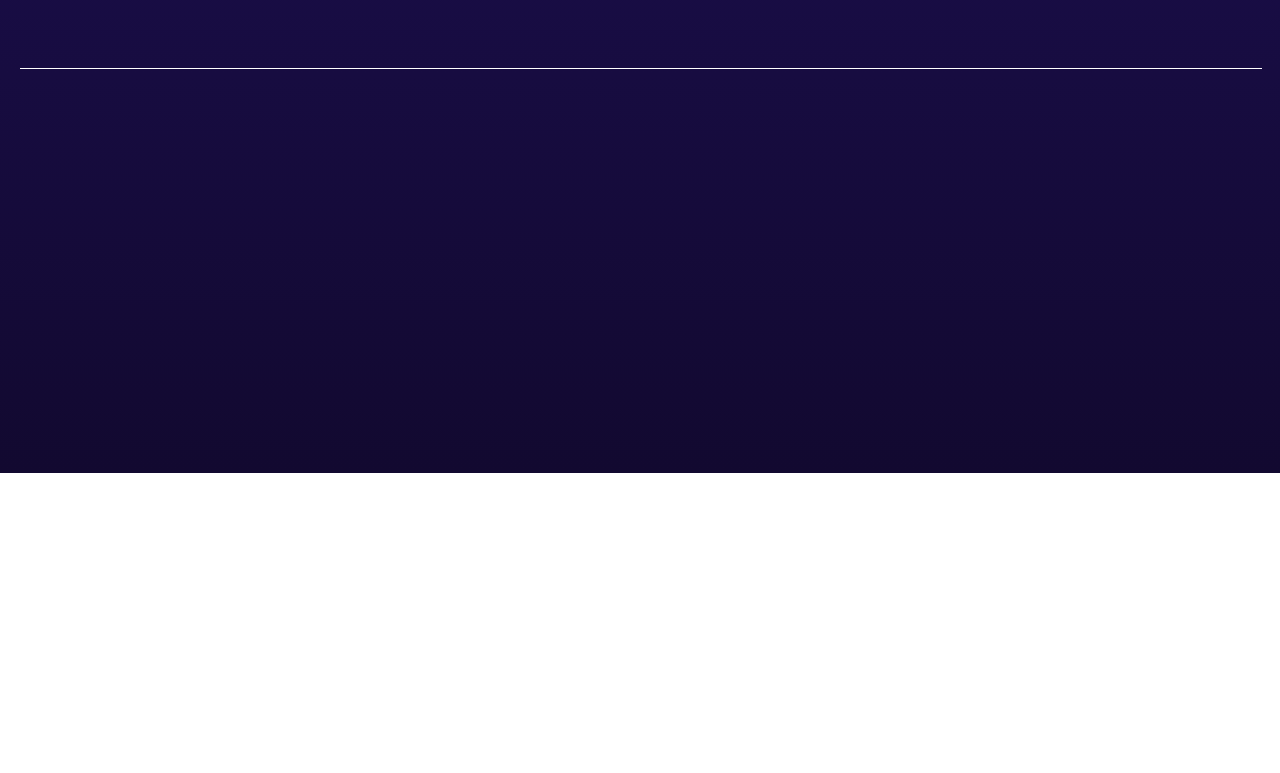
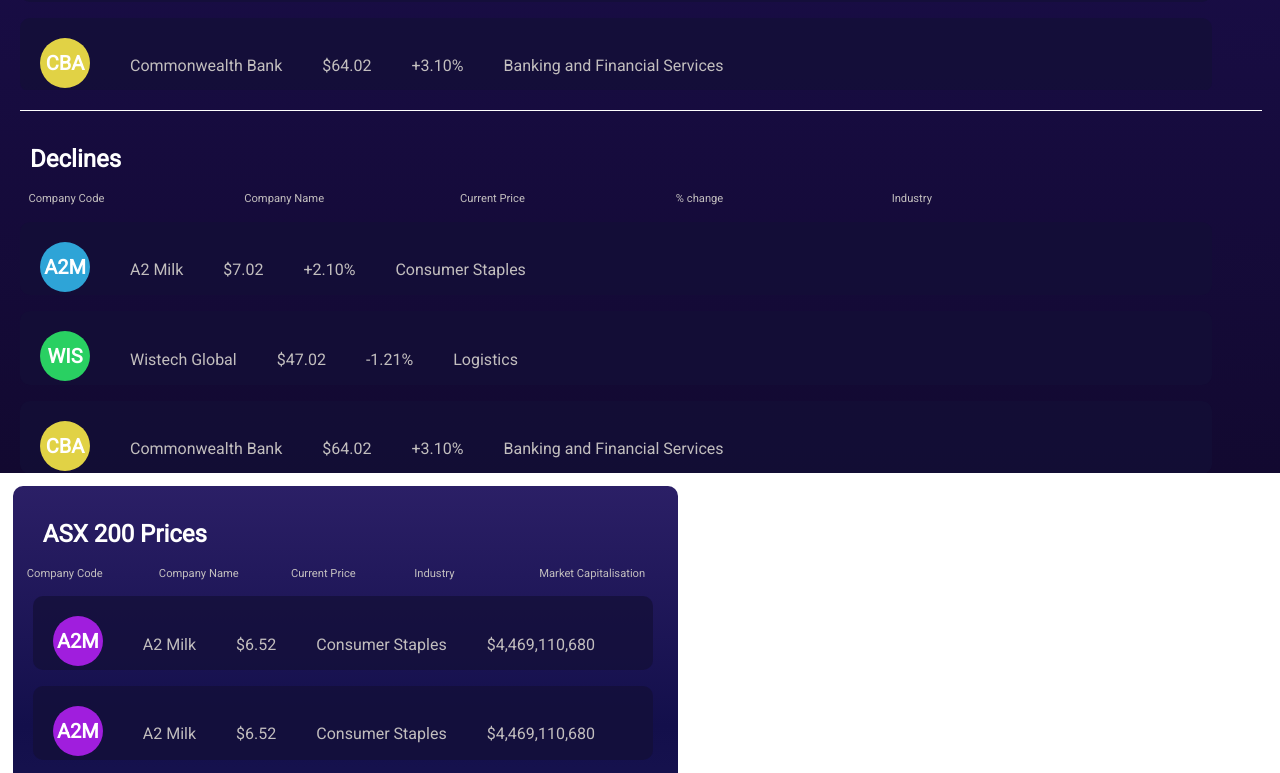
Before and after one commit to hjsith/Stocking-Up-V2, a React (Create React App) app in the folder client/: page /MarketsOverview in a window 1280 px wide. Shown: the part 327-1100 px from the top of the page. Before the commit the page ends 800 px from the top, so only its background shows below. Built offline with nearby package versions, Linux system fonts and the light colour scheme.

Commit message:
Added and Worked on Components and CSS for AsxPrice and Gains/Declines

```diff
--- a/client/src/assets/css/MarketsOverview.scss
+++ b/client/src/assets/css/MarketsOverview.scss
@@ -21,3 +21,109 @@
   display: inline-block;
   vertical-align: top;
 }
+
+.TitlePanel {
+  font-family: "Roboto", sans-serif;
+  font-size: 1.5em;
+  color: white;
+  padding: 1.25em 1.25em 0em 1.25em;
+  font-weight: bold;
+}
+
+.GainsPanel {
+  height: 4.6em;
+  width: 96%;
+  background-color: #140f37bb;
+  margin-left: 1.25em;
+  margin-bottom: 1em;
+  border-radius: 0.625em;
+}
+.TitleTableFont2 > tr > th {
+  font-family: "Roboto", sans-serif;
+  color: #c2bebe;
+  padding: 1.25em;
+  font-weight: normal;
+}
+
+.DeclinesPanel {
+  height: 4.6em;
+  width: 96%;
+  background-color: #140f37bb;
+  margin-left: 1.25em;
+  margin-bottom: 1em;
+  border-radius: 0.625em;
+}
+
+.TitleTableFont3 > tr > th {
+  font-family: "Roboto", sans-serif;
+  color: #c2bebe;
+  padding: 1.25em;
+  font-weight: normal;
+}
+
+.TableTitleFont > tr > th {
+  font-family: "Roboto", sans-serif;
+  font-size: 0.7em;
+  color: #c2bebe;
+  padding: 1.25em;
+  font-weight: normal;
+  width: 10%;
+}
+
+.WhiteLine {
+  height: 0.05em;
+  margin: 1.25em 1.25em 0em 1.25em;
+  width: 97%;
+  background-color: white;
+}
+.TableTitleFont {
+  margin-left: 0.9em;
+}
+
+.divOrder {
+  height: 15.7em;
+  width: 97%;
+  overflow: auto;
+}
+
+.AsxPricePanel {
+  height: 4.6em;
+  width: 96%;
+  background-color: #140f37bb;
+  margin-left: 1.25em;
+  margin-bottom: 1em;
+  border-radius: 0.625em;
+}
+
+.TitleTableFont4 > tr > th {
+  font-family: "Roboto", sans-serif;
+  color: #c2bebe;
+  padding: 1.25em;
+  font-weight: normal;
+}
+
+.TitleTableFont > tr > th {
+  font-family: "Roboto", sans-serif;
+  font-size: 0.7em;
+  color: #c2bebe;
+  padding: 1.25em;
+  font-weight: normal;
+  width: 10%;
+}
+
+.divholding {
+  height: 21.5em;
+  width: 97%;
+  overflow: auto;
+}
+
+.UpArrow {
+  width: 0;
+  height: 0;
+  border-left: 2x solid transparent;
+  border-right: 2px solid transparent;
+  border-bottom: 2px solid black;
+}
+::-webkit-scrollbar {
+  width: 10px;
+}
--- a/client/src/components/MarketsOverviewComponents/AsxPrice.js
+++ b/client/src/components/MarketsOverviewComponents/AsxPrice.js
@@ -1,11 +1,38 @@
 import React from "react";
 import "../../assets/css/MarketsOverview.scss";
+import TitlePanel from "./TitlePanel";
+import AsxPricePanel from "./AsxPricePanel";
 
-class AsxPrice extends React.Component{
-render(){
+class AsxPrice extends React.Component {
+  render() {
+    return (
+      <div>
+        <TitlePanel title="ASX 200 Prices" />
+        <table className="TitleTableFont">
+          <tr>
+            <th>Company Code</th>
+            <th>Company Name</th>
+            <th>Current Price</th>
+            <th>Industry</th>
+            <th>Market Capitalisation</th>
+          </tr>
+        </table>
+        <div className="divholding">
+          <AsxPricePanel />
+          <AsxPricePanel />
+          <AsxPricePanel />
+          <AsxPricePanel />
+          <AsxPricePanel />
+          <AsxPricePanel />
+          <AsxPricePanel />
+          <AsxPricePanel />
+          <AsxPricePanel />
+          <AsxPricePanel />
+        </div>
+        <br />
+      </div>
+    );
+  }
+}
 
-return <div className ="AsxPrice"></div>
-
-}
-}
 export default AsxPrice;
--- /dev/null
+++ b/client/src/components/MarketsOverviewComponents/AsxPricePanel.js
@@ -0,0 +1,31 @@
+import React from "react";
+import "../../assets/css/MarketsOverview.scss";
+import UserProfileIcon from "../UserProfileIcon";
+
+class AsxPricePanel extends React.Component {
+  render() {
+    return (
+      <div className="AsxPricePanel">
+        <table className="TitleTableFont4">
+          <tr>
+            <th>
+              <UserProfileIcon
+                name="A2M"
+                colorNumber={0}
+                company={true}
+                size={50}
+              />
+            </th>
+
+            <th>A2 Milk</th>
+            <th>$6.52</th>
+            <th>Consumer Staples</th>
+            <th>$4,469,110,680</th>
+          </tr>
+        </table>
+      </div>
+    );
+  }
+}
+
+export default AsxPricePanel;
--- a/client/src/components/MarketsOverviewComponents/Declines.js
+++ b/client/src/components/MarketsOverviewComponents/Declines.js
@@ -1,11 +1,72 @@
 import React from "react";
 import "../../assets/css/MarketsOverview.scss";
+import TitlePanel from "./TitlePanel";
+import DeclinesPanel from "./DeclinesPanel";
 
-class Declines extends React.Component{
-render(){
+class Declines extends React.Component {
+  constructor(props) {
+    super(props);
+    this.state = {
+      declinesArray: [
+        {
+          colourNumber: 1,
+          companyCode: "A2M",
+          companyName: "A2 Milk",
+          currentPrice: "$7.02",
+          percentageChange: "+2.10%",
+          industry: "Consumer Staples"
+        },
+        {
+          colourNumber: 2,
+          companyCode: "WIS",
+          companyName: "Wistech Global",
+          currentPrice: "$47.02",
+          percentageChange: "-1.21%",
+          industry: "Logistics"
+        },
+        {
+          colourNumber: 4,
+          companyCode: "CBA",
+          companyName: "Commonwealth Bank",
+          currentPrice: "$64.02",
+          percentageChange: "+3.10%",
+          industry: "Banking and Financial Services"
+        }
+      ]
+    };
+  }
 
-return <div className ="Declines"></div>
+  render() {
+    return (
+      <div>
+        <TitlePanel title="Declines" />
+        <table className="TableTitleFont">
+          <tr>
+            <th>Company Code</th>
+            <th>Company Name</th>
+            <th>Current Price</th>
+            <th>% change</th>
+            <th>Industry</th>
+          </tr>
+        </table>
+        <div className="divorder">
+          {this.state.declinesArray.map((declines, index) => {
+            return (
+              <DeclinesPanel
+                key={declines.companyCode}
+                colourNumber={declines.colourNumber}
+                companyCode={declines.companyCode}
+                companyName={declines.companyName}
+                currentPrice={declines.currentPrice}
+                percentageChange={declines.percentageChange}
+                industry={declines.industry}
+              />
+            );
+          })}
+        </div>
+      </div>
+    );
+  }
+}
 
-}
-}
 export default Declines;
--- /dev/null
+++ b/client/src/components/MarketsOverviewComponents/DeclinesPanel.js
@@ -0,0 +1,31 @@
+import React from "react";
+import "../../assets/css/MarketsOverview.scss";
+import UserProfileIcon from "../UserProfileIcon";
+
+class DeclinesPanel extends React.Component {
+  render() {
+    return (
+      <div className="DeclinesPanel">
+        <table className="TitleTableFont3">
+          <tr>
+            <th>
+              <UserProfileIcon
+                name={this.props.companyCode}
+                colorNumber={this.props.colourNumber}
+                company={true}
+                size={50}
+              />
+            </th>
+            <th>{this.props.companyName}</th>
+            <th>{this.props.currentPrice}</th>
+            <th>{this.props.percentageChange}</th>
+            <th>{this.props.industry}</th>
+            <th></th>
+          </tr>
+        </table>
+      </div>
+    );
+  }
+}
+
+export default DeclinesPanel;
```
Also changed, not shown: client/src/components/MarketsOverviewComponents/UpArrow.js (added, +10 -0 lines).
